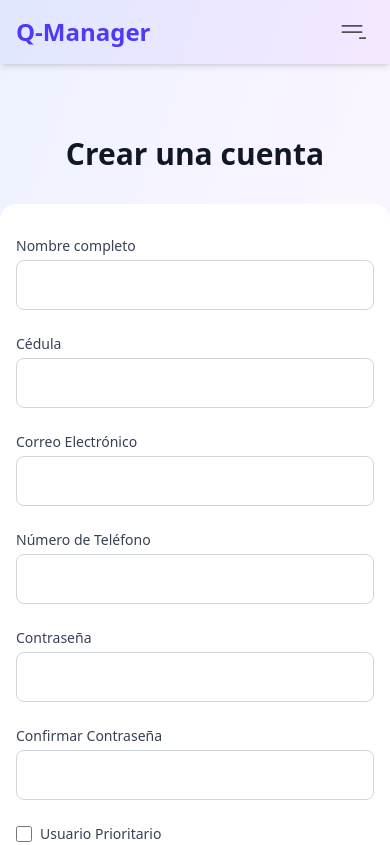
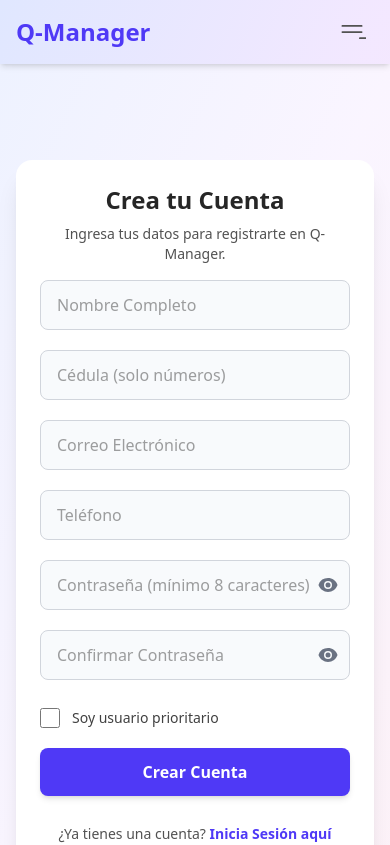
Before and after one commit to juanpab05/Q-Manager, a React (Vite) app: page /signup in a window 390 px wide. Shown: the top 845 px of the page. Built offline with nearby package versions, Linux system fonts and the light colour scheme.

Commit message:
Enhance SignupPage with password visibility toggle, improved form structure, and responsive design adjustments. Added user feedback elements and refined input handling for better user experience.

```diff
--- a/src/pages/Signup/SignupPage.tsx
+++ b/src/pages/Signup/SignupPage.tsx
@@ -1,14 +1,34 @@
 import React, { useState } from 'react';
-import { useNavigate } from 'react-router-dom';
-import supabase from '@/services/supabase'; // Assuming supabase service is here
+import { useNavigate, Link } from 'react-router-dom';
+import supabase from '@/services/supabase';
 import { ToastContainer, toast } from 'react-toastify';
 import 'react-toastify/dist/ReactToastify.css';
+import useMediaQuery from '@/hooks/useMediaQuery';
+
+// SVG Icons
+const EyeIcon = ({ className = "w-5 h-5" }: { className?: string }) => (
+  <svg xmlns="http://www.w3.org/2000/svg" viewBox="0 0 20 20" fill="currentColor" className={className}>
+    <path d="M10 12.5a2.5 2.5 0 1 0 0-5 2.5 2.5 0 0 0 0 5Z" />
+    <path fillRule="evenodd" d="M.664 10.59a1.651 1.651 0 0 1 0-1.186A10.004 10.004 0 0 1 10 3c4.257 0 7.893 2.66 9.336 6.41.147.381.146.804 0 1.186A10.004 10.004 0 0 1 10 17c-4.257 0-7.893-2.66-9.336-6.41ZM14 10a4 4 0 1 1-8 0 4 4 0 0 1 8 0Z" clipRule="evenodd" />
+  </svg>
+);
+
+const EyeSlashIcon = ({ className = "w-5 h-5" }: { className?: string }) => (
+  <svg xmlns="http://www.w3.org/2000/svg" viewBox="0 0 20 20" fill="currentColor" className={className}>
+    <path fillRule="evenodd" d="M3.28 2.22a.75.75 0 0 0-1.06 1.06l14.5 14.5a.75.75 0 1 0 1.06-1.06l-1.745-1.745a10.029 10.029 0 0 0 3.3-4.38c.145-.382.145-.806 0-1.188a10.01 10.01 0 0 0-2.29-3.577l-1.521-1.522a10.007 10.007 0 0 0-1.53-.962L3.28 2.22ZM7.75 7.25c0-.219.029-.43.084-.635l1.972 1.972a2.5 2.5 0 0 1-.635.084A2.5 2.5 0 0 1 7.5 10a2.5 2.5 0 0 1 1.637-2.353L7.75 7.25Z" clipRule="evenodd" />
+    <path d="m10.748 13.93 1.523 1.523a9.987 9.987 0 0 1-1.523.962A10.007 10.007 0 0 1 10 17c-4.257 0-7.893-2.66-9.336-6.41a1.652 1.652 0 0 1 0-1.188A10.007 10.007 0 0 1 2.94 6.095l-1.546-1.546A11.508 11.508 0 0 0 .006 9.41a1.651 1.651 0 0 0 0 1.186A11.479 11.479 0 0 0 10 18.5c1.905 0 3.7-.462 5.29-.126L10.748 13.93Z" />
+  </svg>
+);
 
 const SignupPage: React.FC = () => {
   const navigate = useNavigate();
   const [loading, setLoading] = useState(false);
   const [registrationSuccess, setRegistrationSuccess] = useState(false);
   const [registeredEmail, setRegisteredEmail] = useState('');
+  const [showPassword, setShowPassword] = useState(false);
+  const [showConfirmPassword, setShowConfirmPassword] = useState(false);
+  const isMobile = useMediaQuery("(max-width: 768px)");
+
   const [formData, setFormData] = useState({
     nombre: '',
     cedula: '',
@@ -28,6 +48,9 @@ const SignupPage: React.FC = () => {
     confirmPassword: '',
     priorityMotive: ''
   });
+
+  const togglePasswordVisibility = () => setShowPassword(!showPassword);
+  const toggleConfirmPasswordVisibility = () => setShowConfirmPassword(!showConfirmPassword);
 
   const validateForm = (): boolean => {
     const errors: any = {};
@@ -116,127 +139,195 @@ const SignupPage: React.FC = () => {
     }
   };
 
-  // Basic styling, can be enhanced with Tailwind similar to your other pages
-  const inputClasses = "w-full p-3 rounded-lg border border-gray-300 focus:ring-2 focus:ring-indigo-500 focus:border-transparent";
-  const buttonClasses = "w-full py-3 px-4 bg-indigo-600 text-white rounded-lg font-semibold hover:bg-indigo-700 focus:outline-none focus:ring-2 focus:ring-indigo-500 focus:ring-offset-2 transition-all duration-300";
-
+  const inputBaseClasses = "w-full py-3 px-4 rounded-lg bg-slate-50 border border-gray-300 text-neutral-700 focus:outline-none focus:ring-2 focus:ring-indigo-500 focus:border-transparent transition-colors";
+  const primaryButtonClasses = "w-full py-3 px-4 rounded-lg text-white font-semibold text-base shadow-md hover:shadow-lg active:scale-95 transition-all duration-300 ease-in-out flex items-center justify-center";
 
   return (
-    <div className="min-h-screen bg-gradient-to-br from-indigo-50 via-purple-50 to-pink-50 flex flex-col justify-center py-12 sm:px-6 lg:px-8">
-      <ToastContainer position="top-right" autoClose={5000} />
-      <div className="sm:mx-auto sm:w-full sm:max-w-md">
-        <h2 className="mt-6 text-center text-3xl font-extrabold text-gray-900">
-          Crear una cuenta
-        </h2>
+    <div className="min-h-screen bg-gradient-to-br from-indigo-50 via-purple-50 to-pink-50">
+      <main className='flex items-center justify-center py-12 px-4 sm:px-6 lg:px-8 pt-24 sm:pt-28'>
+        <ToastContainer position={isMobile ? "bottom-center" : "top-right"} autoClose={3500} theme="light" />
+        <div className={`bg-white rounded-2xl sm:rounded-3xl shadow-xl w-full max-w-xl lg:max-w-2xl overflow-hidden`}>
+          <div className={`flex flex-col justify-center p-6 sm:p-8 md:p-10 w-full`}>
+            {!registrationSuccess ? (
+              <form onSubmit={handleSubmit} className='flex flex-col w-full space-y-5'>
+                <div className="text-center sm:text-left mb-4">
+                  <h2 className="font-bold text-2xl sm:text-3xl text-neutral-800">Crea tu Cuenta</h2>
+                  <p className="text-sm mt-2 text-neutral-600">
+                    Ingresa tus datos para registrarte en Q-Manager.
+                  </p>
                 </div>
 
-      <div className="mt-8 sm:mx-auto sm:w-full sm:max-w-md">
-        <div className="bg-white py-8 px-4 shadow-xl rounded-2xl sm:px-10">
-          {!registrationSuccess ? (
-            <form className="space-y-6" onSubmit={handleSubmit}>
+                {/* Nombre */}
                 <div>
-                <label htmlFor="nombre" className="block text-sm font-medium text-gray-700">
-                  Nombre completo
-                </label>
-                <div className="mt-1">
-                  <input id="nombre" name="nombre" type="text" required className={inputClasses} onChange={handleChange} value={formData.nombre} />
+                  <label htmlFor="nombre" className="sr-only">Nombre completo</label>
+                  <input
+                    id="nombre"
+                    name="nombre"
+                    type="text"
+                    placeholder="Nombre Completo"
+                    value={formData.nombre}
+                    onChange={handleChange}
+                    className={inputBaseClasses}
+                    required
+                  />
                   {formErrors.nombre && <p className="mt-1 text-sm text-red-600">{formErrors.nombre}</p>}
                 </div>
+
+                {/* Cédula */}
+                <div>
+                  <label htmlFor="cedula" className="sr-only">Cédula</label>
+                  <input
+                    id="cedula"
+                    name="cedula"
+                    type="text"
+                    inputMode="numeric"
+                    placeholder="Cédula (solo números)"
+                    pattern="[0-9]*"
+                    value={formData.cedula}
+                    onChange={handleChange}
+                    className={inputBaseClasses}
+                    required
+                  />
+                  {formErrors.cedula && <p className="mt-1 text-sm text-red-600">{formErrors.cedula}</p>}
                 </div>
 
+                {/* Email */}
                 <div>
-                <label htmlFor="cedula" className="block text-sm font-medium text-gray-700">
-                  Cédula
-                </label>
-                <div className="mt-1">
-                  <input id="cedula" name="cedula" type="text" required className={inputClasses} onChange={handleChange} value={formData.cedula} />
-                  {formErrors.cedula && <p className="mt-1 text-sm text-red-600">{formErrors.cedula}</p>}
-                </div>
+                  <label htmlFor="email" className="sr-only">Correo Electrónico</label>
+                  <input
+                    id="email"
+                    name="email"
+                    type="email"
+                    placeholder="Correo Electrónico"
+                    inputMode="email"
+                    value={formData.email}
+                    onChange={handleChange}
+                    className={inputBaseClasses}
+                    required
+                  />
+                  {formErrors.email && <p className="mt-1 text-sm text-red-600">{formErrors.email}</p>}
                 </div>
 
+                {/* Teléfono */}
                 <div>
-                <label htmlFor="email" className="block text-sm font-medium text-gray-700">
-                  Correo Electrónico
-                </label>
-                <div className="mt-1">
-                  <input id="email" name="email" type="email" autoComplete="email" required className={inputClasses} onChange={handleChange} value={formData.email} />
-                  {formErrors.email && <p className="mt-1 text-sm text-red-600">{formErrors.email}</p>}
-                </div>
+                  <label htmlFor="phoneNumber" className="sr-only">Número de Teléfono</label>
+                  <input
+                    id="phoneNumber"
+                    name="phoneNumber"
+                    type="tel"
+                    placeholder="Teléfono"
+                    inputMode="tel"
+                    value={formData.phoneNumber}
+                    onChange={handleChange}
+                    className={inputBaseClasses}
+                    required
+                  />
+                  {formErrors.phoneNumber && <p className="mt-1 text-sm text-red-600">{formErrors.phoneNumber}</p>}
                 </div>
 
+                {/* Password */}
                 <div>
-                <label htmlFor="phoneNumber" className="block text-sm font-medium text-gray-700">
-                  Número de Teléfono
-                </label>
-                <div className="mt-1">
-                  <input id="phoneNumber" name="phoneNumber" type="tel" required className={inputClasses} onChange={handleChange} value={formData.phoneNumber} />
-                  {formErrors.phoneNumber && <p className="mt-1 text-sm text-red-600">{formErrors.phoneNumber}</p>}
-                </div>
-              </div>
-
-              <div>
-                <label htmlFor="password" className="block text-sm font-medium text-gray-700">
-                  Contraseña
-                </label>
-                <div className="mt-1">
-                  <input id="password" name="password" type="password" autoComplete="new-password" required className={inputClasses} onChange={handleChange} value={formData.password} />
+                  <label htmlFor="password" className="sr-only">Contraseña</label>
+                  <div className="relative">
+                    <input
+                      id="password"
+                      name="password"
+                      type={showPassword ? "text" : "password"}
+                      placeholder="Contraseña (mínimo 8 caracteres)"
+                      value={formData.password}
+                      onChange={handleChange}
+                      className={`${inputBaseClasses} pr-10`}
+                      required
+                    />
+                    <button
+                      type="button"
+                      onClick={togglePasswordVisibility}
+                      className="absolute inset-y-0 right-0 pr-3 flex items-center text-gray-500 hover:text-indigo-600 focus:outline-none focus:ring-indigo-500 rounded-md"
+                      aria-label={showPassword ? "Ocultar contraseña" : "Mostrar contraseña"}
+                    >
+                      {showPassword ? <EyeSlashIcon /> : <EyeIcon />}
+                    </button>
                     {formErrors.password && <p className="mt-1 text-sm text-red-600">{formErrors.password}</p>}
                   </div>
                 </div>
 
+                {/* Confirm Password */}
                 <div>
-                <label htmlFor="confirmPassword" className="block text-sm font-medium text-gray-700">
-                  Confirmar Contraseña
-                </label>
-                <div className="mt-1">
-                  <input id="confirmPassword" name="confirmPassword" type="password" autoComplete="new-password" required className={inputClasses} onChange={handleChange} value={formData.confirmPassword} />
+                  <label htmlFor="confirmPassword" className="sr-only">Confirmar Contraseña</label>
+                  <div className="relative">
+                    <input
+                      id="confirmPassword"
+                      name="confirmPassword"
+                      type={showConfirmPassword ? "text" : "password"}
+                      placeholder="Confirmar Contraseña"
+                      value={formData.confirmPassword}
+                      onChange={handleChange}
+                      className={`${inputBaseClasses} pr-10`}
+                      required
+                    />
+                    <button
+                      type="button"
+                      onClick={toggleConfirmPasswordVisibility}
+                      className="absolute inset-y-0 right-0 pr-3 flex items-center text-gray-500 hover:text-indigo-600 focus:outline-none focus:ring-indigo-500 rounded-md"
+                      aria-label={showConfirmPassword ? "Ocultar contraseña" : "Mostrar contraseña"}
+                    >
+                      {showConfirmPassword ? <EyeSlashIcon /> : <EyeIcon />}
+                    </button>
                     {formErrors.confirmPassword && <p className="mt-1 text-sm text-red-600">{formErrors.confirmPassword}</p>}
                   </div>
                 </div>
 
                 {/* Prioridad */}
-              <div className="mt-4">
-                <div className="flex items-center">
+                <div className="pt-2">
+                  <label className="flex items-center text-sm text-neutral-700 cursor-pointer select-none">
                     <input
                       type="checkbox"
                       id="hasPriority"
                       name="hasPriority"
                       checked={formData.hasPriority}
                       onChange={handleChange}
-                    className="h-4 w-4 text-indigo-600 focus:ring-indigo-500 border-gray-300 rounded"
+                      className="form-checkbox h-5 w-5 text-indigo-600 border-gray-300 rounded focus:ring-indigo-500 mr-3"
                     />
-                  <label htmlFor="hasPriority" className="ml-2 block text-sm font-medium text-gray-700">
-                    Usuario Prioritario
+                    Soy usuario prioritario
                   </label>
-                </div>
 
                   {formData.hasPriority && (
-                  <div className="mt-2">
-                    <label htmlFor="priorityMotive" className="block text-sm font-medium text-gray-700">
-                      Motivo de Prioridad
+                    <div className="mt-3 space-y-2">
+                      <label htmlFor="priorityMotive" className="block text-neutral-700 text-sm font-medium">
+                        Motivo de Prioridad:
                       </label>
                       <select
                         id="priorityMotive"
                         name="priorityMotive"
                         value={formData.priorityMotive}
                         onChange={handleChange}
-                      className={`${inputClasses} mt-1`}
+                        className={`${inputBaseClasses} appearance-none`}
+                        required={formData.hasPriority}
                       >
                         <option value="">Seleccione un motivo</option>
                         <option value="A">Mujer embarazada</option>
                         <option value="B">Persona con movilidad reducida</option>
-                      <option value="C">Adulto mayor</option>
-                      <option value="D">Otro</option>
+                        <option value="C">Adulto mayor (tercera edad)</option>
+                        <option value="D">Otro caso que requiera prioridad</option>
                       </select>
                       {formErrors.priorityMotive && <p className="mt-1 text-sm text-red-600">{formErrors.priorityMotive}</p>}
                     </div>
                   )}
                 </div>
 
-              <div>
-                <button type="submit" className={buttonClasses} disabled={loading}>
-                  {loading ? 'Registrando...' : 'Crear cuenta'}
+                <button
+                  type="submit"
+                  className={`${primaryButtonClasses} ${loading ? 'bg-indigo-400 cursor-not-allowed' : 'bg-indigo-600 hover:bg-indigo-700'}`}
+                  disabled={loading}
+                >
+                  {loading ? 'Registrando...' : 'Crear Cuenta'}
                 </button>
+
+                <div className="text-center text-sm text-neutral-600 pt-2">
+                  ¿Ya tienes una cuenta?{' '}
+                  <Link to="/login" className="font-semibold text-indigo-600 hover:text-indigo-500 hover:underline">
+                    Inicia Sesión aquí
+                  </Link>
                 </div>
               </form>
             ) : (
@@ -271,34 +362,15 @@ const SignupPage: React.FC = () => {
                 </div>
                 <button
                   onClick={() => navigate('/login')}
-                className="w-full py-2 px-4 border border-transparent rounded-md shadow-sm text-sm font-medium text-white bg-indigo-600 hover:bg-indigo-700 focus:outline-none focus:ring-2 focus:ring-offset-2 focus:ring-indigo-500"
+                  className={`${primaryButtonClasses} bg-indigo-600 hover:bg-indigo-700`}
                 >
                   Ir a Iniciar Sesión
                 </button>
               </div>
             )}
-
-          <div className="mt-6">
-            <div className="relative">
-              <div className="absolute inset-0 flex items-center">
-                <div className="w-full border-t border-gray-300" />
-              </div>
-              <div className="relative flex justify-center text-sm">
-                <span className="px-2 bg-white text-gray-500">¿Ya tienes una cuenta?</span>
           </div>
         </div>
-
-            <div className="mt-6">
-              <button
-                onClick={() => navigate('/login')}
-                className="w-full flex justify-center py-2 px-4 border border-transparent rounded-md shadow-sm text-sm font-medium text-indigo-600 bg-white hover:bg-indigo-50 focus:outline-none focus:ring-2 focus:ring-offset-2 focus:ring-indigo-500"
-              >
-                Iniciar sesión
-              </button>
-            </div>
-          </div>
-        </div>
-      </div>
+      </main>
     </div>
   );
 };
```
Lines whose indentation alone changed are shown as unchanged.
